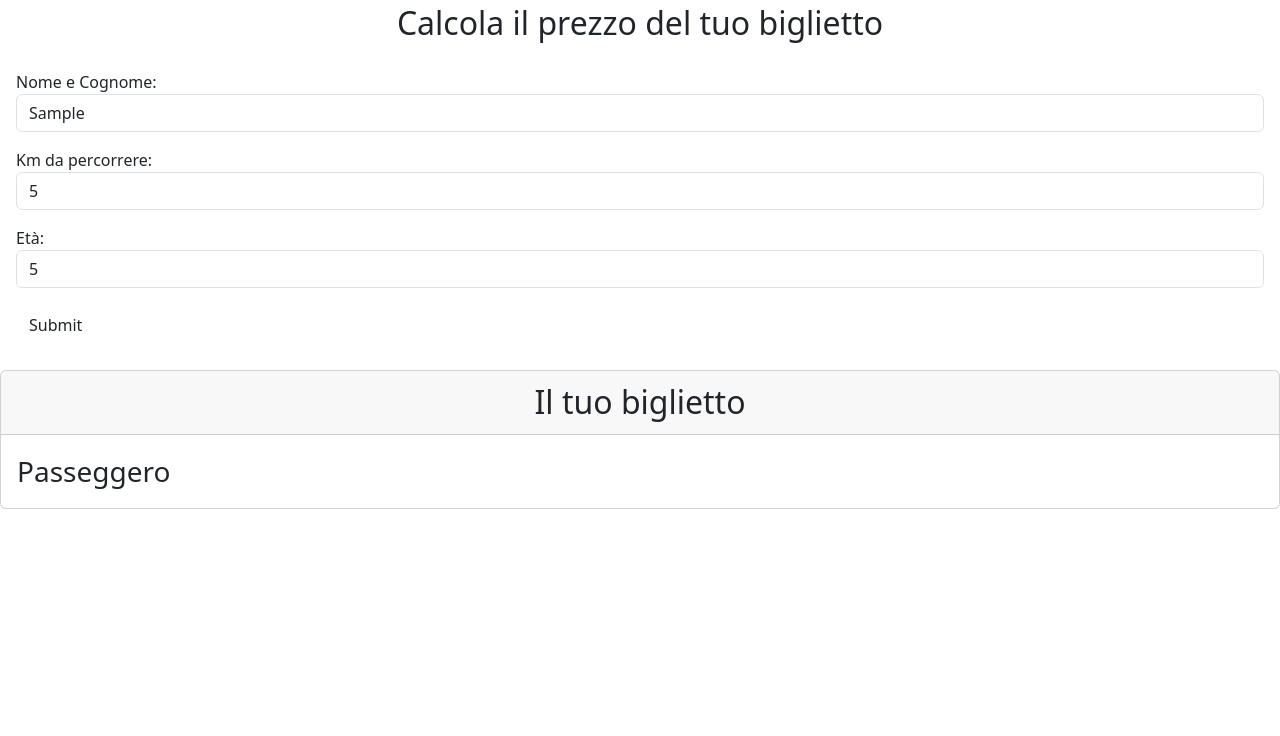
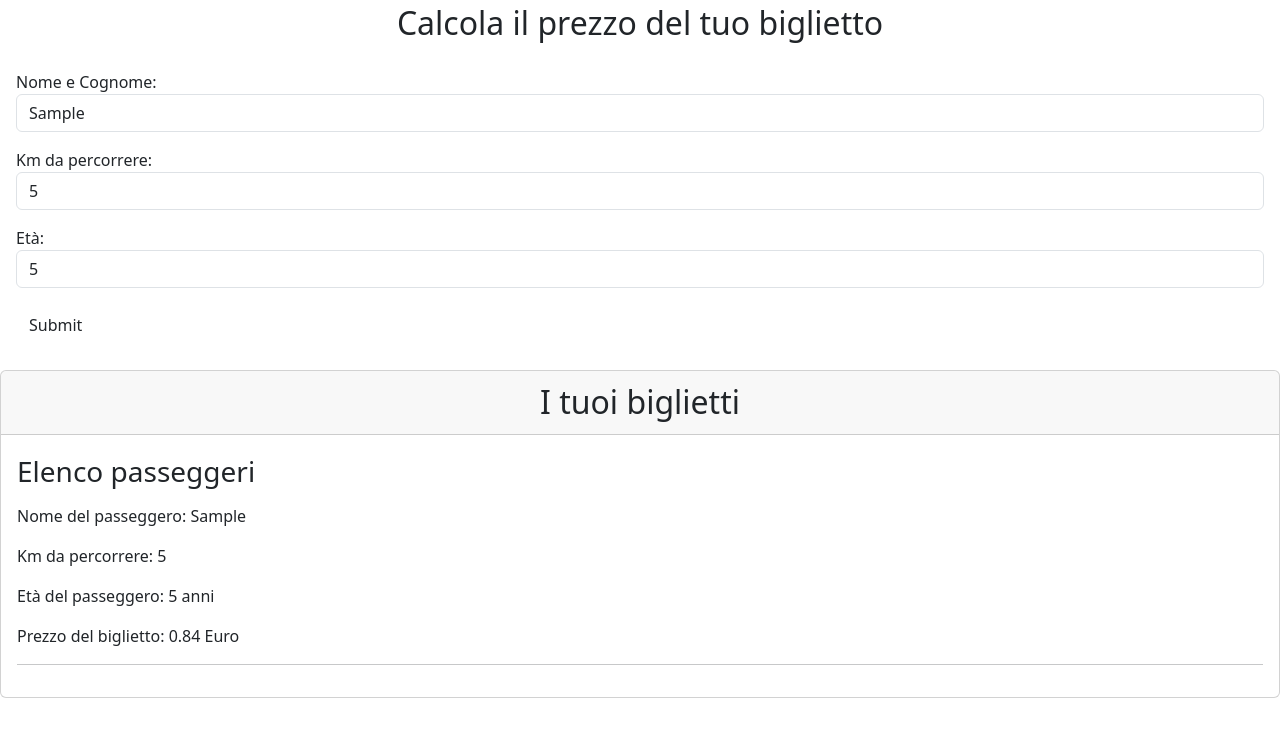
Before and after one commit to EmilioDeChiara3388/js-biglietto-treno-form, a plain HTML site: page index.html in a window 1280 px wide. Both pictures are taken after typing "Sample", "5", "5" into the empty fields and a click on the button "Submit". Drawn offline with nearby package versions, Linux system fonts and the light colour scheme.

Commit message:
add: data on page

```diff
--- a/index.html
+++ b/index.html
@@ -43,10 +43,16 @@
 
               <div class="card">
                 <div class="card-header">
-                    <h2 class="text-center my-1">Il tuo biglietto</h2>
+                    <h2 class="text-center my-1">I tuoi biglietti</h2>
                 </div>
                 <div class="card-body p-3">
-                    <h3 class="my-1">Passeggero</h3>
+                    <h3 class="my-1">Elenco passeggeri</h3>
+                    <div>
+                        <p></p>
+                        <p></p>
+                        <p></p>
+                    </div>
+
                 </div>
              </div>
         </main>
--- a/main.js
+++ b/main.js
@@ -14,6 +14,7 @@ MILESTONE 2: Solo una volta che il milestone 1 sarà completo e funzionante allo
 
 const formEl = document.querySelector(".form-inline");
 //console.log(formEl);
+const ticketInfo = document.querySelector(".card-body");
 
 formEl.addEventListener("submit", function (e){
     e.preventDefault();
@@ -21,6 +22,7 @@ formEl.addEventListener("submit", function (e){
     console.log(e.target.km.value);
     console.log(e.target.age.value);
 
+    let passengerName = document.getElementById("fullName").value;
     let km = document.getElementById("km").value;
     let age = document.getElementById("age").value;
     let price = km * 0.21;
@@ -35,4 +37,16 @@ formEl.addEventListener("submit", function (e){
         finalPrice = price - discount;
     }
     console.log(finalPrice.toFixed(2));
+
+    let passengerEl = `
+    <div>
+        <p>${"Nome del passeggero:"} ${passengerName}</p>
+        <p>${"Km da percorrere:"} ${km}</p>
+        <p>${"Età del passeggero:"} ${age} ${"anni"}</p>
+        <p>${"Prezzo del biglietto:"} ${finalPrice.toFixed(2)} ${"Euro"}</p>
+        <hr>
+    </div>
+    `
+
+    ticketInfo.insertAdjacentHTML("beforeend", passengerEl);
 });
```
